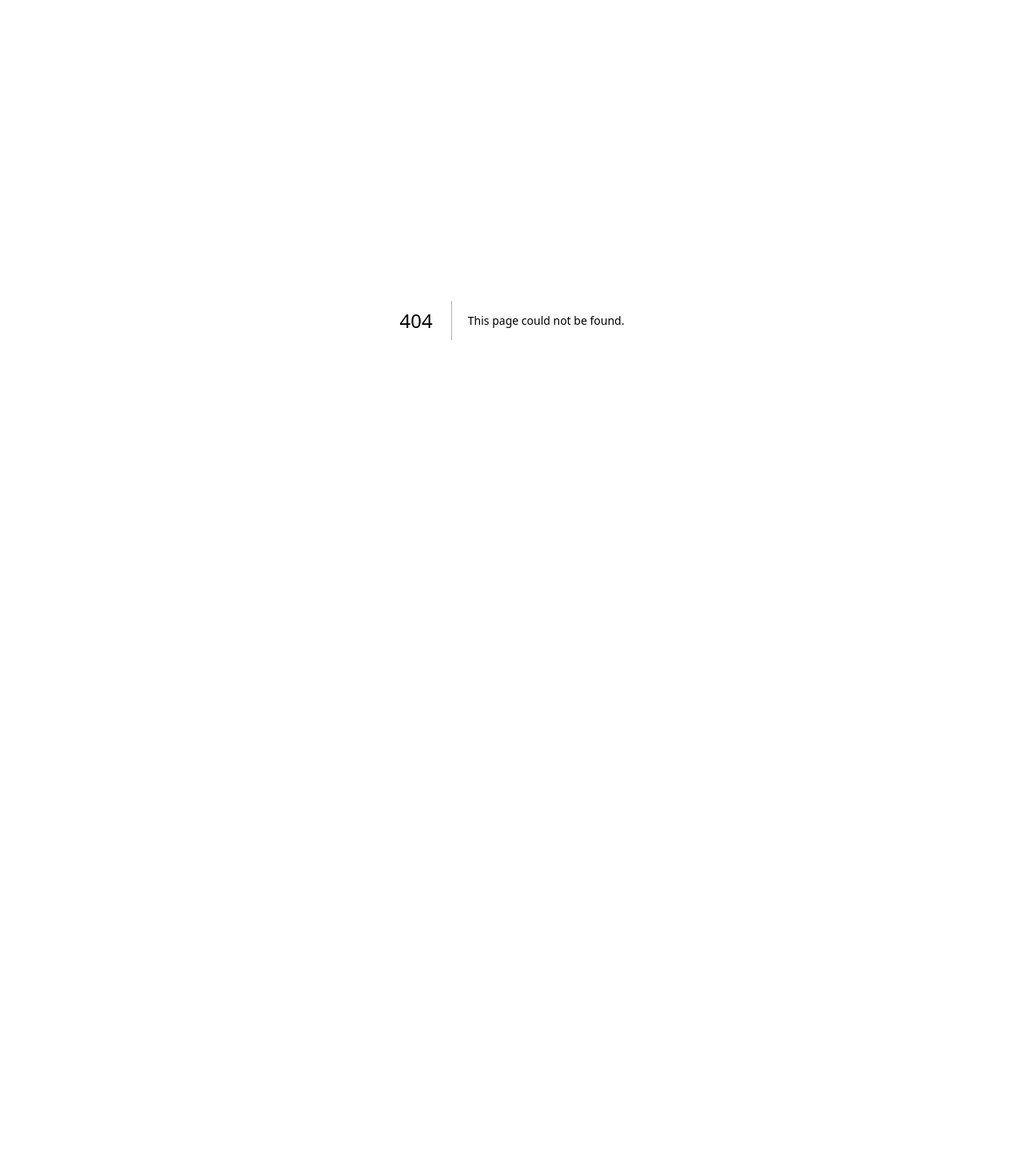
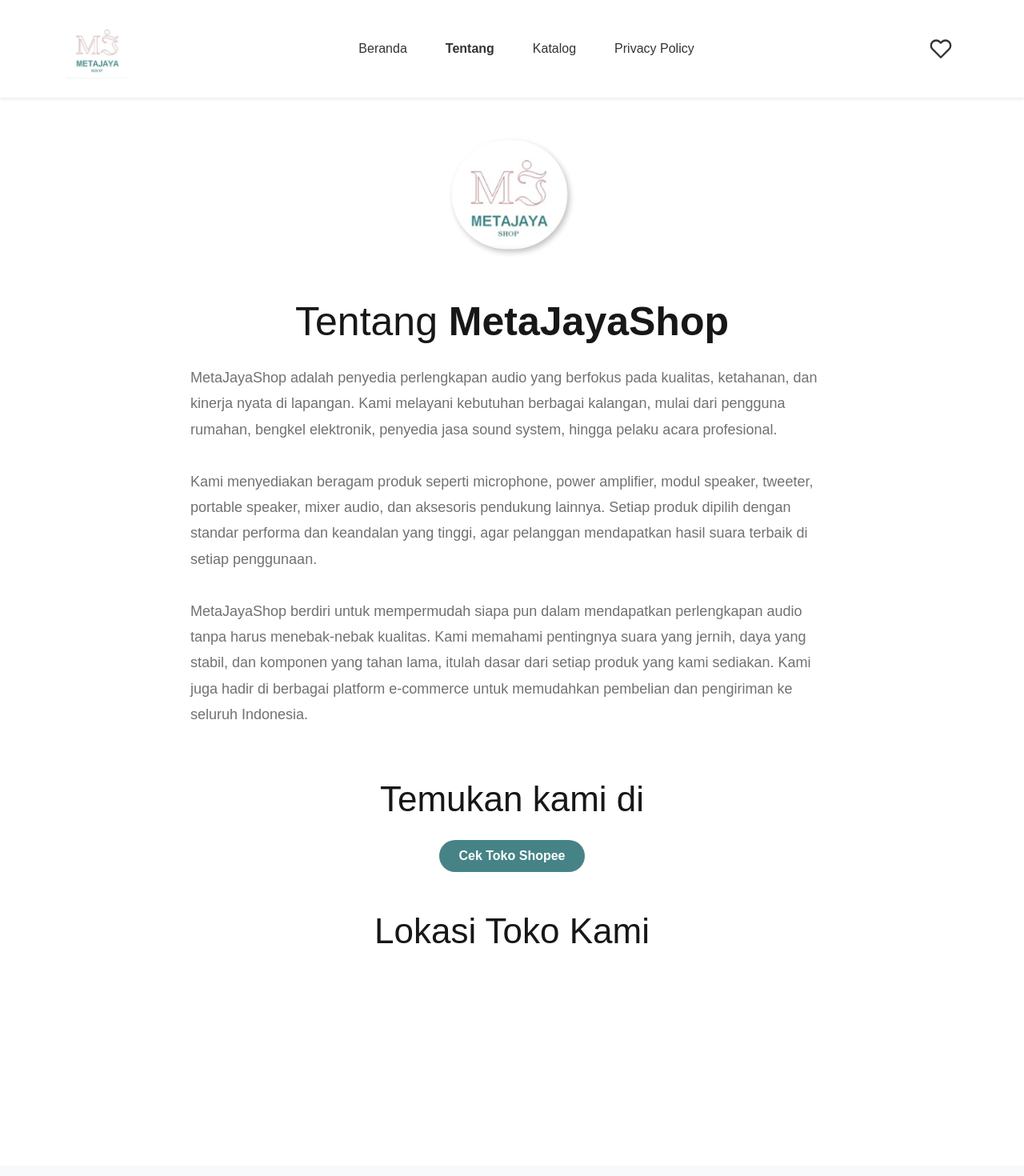
Before and after one commit to melimelimeli18/meta-jaya-shop, a Next.js app: page /tentang in a window 1280 px wide. Before the commit this address had no page. Shown: the top 1470 px of the page at 80% size. Before the commit the page ends 800 px from the top, so only its background shows below. Built offline with nearby package versions, Linux system fonts and the light colour scheme; grey boxes are pictures that could not be loaded.

Commit message:
add: about-us

```diff
--- /dev/null
+++ b/app/(user)/tentang/page.tsx
@@ -0,0 +1,152 @@
+"use client";
+import React from "react";
+import Image from "next/image";
+import { Container } from "react-bootstrap";
+import { FilledButton } from "@/app/components/shared";
+import { LogoRoundShadow154 } from "@/client/assets/logo";
+
+export default function Tentang() {
+  return (
+    <>
+      <Container
+        fluid
+        className="d-flex flex-column align-items-center justify-content-center py-5">
+        {/* Logo */}
+        <div className="mb-5">
+          <Image
+            src={LogoRoundShadow154}
+            alt="MetaJayaShop Logo"
+            width={163}
+            height={154}
+            style={{ objectFit: "contain" }}
+          />
+        </div>
+
+        {/* Tentang MetaJayaShop */}
+        <section
+          className="px-3 px-md-5"
+          style={{
+            maxWidth: "900px",
+            textAlign: "left",
+          }}>
+          <h1
+            className="fw-normal mb-4 about-title text-center text-md-center"
+            style={{
+              lineHeight: "1.2",
+            }}>
+            Tentang <strong>MetaJayaShop</strong>
+          </h1>
+
+          <p
+            className="about-desc"
+            style={{
+              color: "#717171",
+              lineHeight: "1.8",
+            }}>
+            MetaJayaShop adalah penyedia perlengkapan audio yang berfokus pada
+            kualitas, ketahanan, dan kinerja nyata di lapangan. Kami melayani
+            kebutuhan berbagai kalangan, mulai dari pengguna rumahan, bengkel
+            elektronik, penyedia jasa sound system, hingga pelaku acara
+            profesional.
+            <br />
+            <br />
+            Kami menyediakan beragam produk seperti microphone, power amplifier,
+            modul speaker, tweeter, portable speaker, mixer audio, dan aksesoris
+            pendukung lainnya. Setiap produk dipilih dengan standar performa dan
+            keandalan yang tinggi, agar pelanggan mendapatkan hasil suara
+            terbaik di setiap penggunaan.
+            <br />
+            <br />
+            MetaJayaShop berdiri untuk mempermudah siapa pun dalam mendapatkan
+            perlengkapan audio tanpa harus menebak-nebak kualitas. Kami memahami
+            pentingnya suara yang jernih, daya yang stabil, dan komponen yang
+            tahan lama, itulah dasar dari setiap produk yang kami sediakan. Kami
+            juga hadir di berbagai platform e-commerce untuk memudahkan
+            pembelian dan pengiriman ke seluruh Indonesia.
+          </p>
+        </section>
+
+        {/* Temukan Kami */}
+        <section className="text-center mt-5">
+          <h2
+            className="find-title mb-4 fw-normal"
+            style={{
+              lineHeight: "1.2",
+            }}>
+            Temukan kami di
+          </h2>
+
+          <FilledButton
+            label="Cek Toko Shopee"
+            type="button"
+            onClick={() =>
+              window.open(
+                "https://shopee.co.id/",
+                "_blank",
+                "noopener noreferrer"
+              )
+            }
+          />
+        </section>
+
+        {/* Lokasi Toko */}
+        <section
+          className="text-center mt-5 px-3 px-md-5"
+          style={{ maxWidth: "900px" }}>
+          <h2
+            className="location-title mb-4 fw-normal"
+            style={{
+              lineHeight: "1.2",
+            }}>
+            Lokasi Toko Kami
+          </h2>
+
+          <div
+            className="ratio ratio-16x9 mx-auto"
+            style={{
+              maxWidth: "800px",
+              borderRadius: "12px",
+              overflow: "hidden",
+            }}>
+            <iframe
+              src="https://www.google.com/maps/embed?pb=!1m18!1m12!1m3!1d1983.4530640747666!2d106.81347386347656!3d-6.143310199999992!2m3!1f0!2f0!3f0!3m2!1i1024!2i768!4f13.1!3m3!1m2!1s0x2e69f76e370c86f9%3A0xc7d2c4d0f9296deb!2sTM%20Harco%20Glodok!5e0!3m2!1sen!2sid!4v1762673996358!5m2!1sen!2sid"
+              width="1000"
+              height="1000"
+              style={{ border: 0 }}
+              allowFullScreen
+              loading="lazy"
+              referrerPolicy="no-referrer-when-downgrade"></iframe>
+          </div>
+        </section>
+      </Container>
+
+      {/* Responsive Typography */}
+      <style jsx>{`
+        .about-title {
+          font-size: 50px;
+          margin-bottom: 40px;
+        }
+        .about-desc {
+          font-size: 18px;
+        }
+        .find-title,
+        .location-title {
+          font-size: 44px;
+        }
+
+        @media (max-width: 768px) {
+          .about-title {
+            font-size: 41px;
+          }
+          .about-desc {
+            font-size: 16px;
+          }
+          .find-title,
+          .location-title {
+            font-size: 41px;
+          }
+        }
+      `}</style>
+    </>
+  );
+}
--- /dev/null
+++ b/client/assets/logo/index.ts
@@ -0,0 +1,2 @@
+// PAGE = About Us
+export { default as LogoRoundShadow154 } from "./logo-round-shadow-154px.png";
```
Also changed, not shown: app/sections/user/catalog/CatalogHero.tsx (deleted, +0 -22 lines), app/(user)/about-us/page.tsx (deleted), client/assets/logo/logo-round-shadow-154px.png (added).
